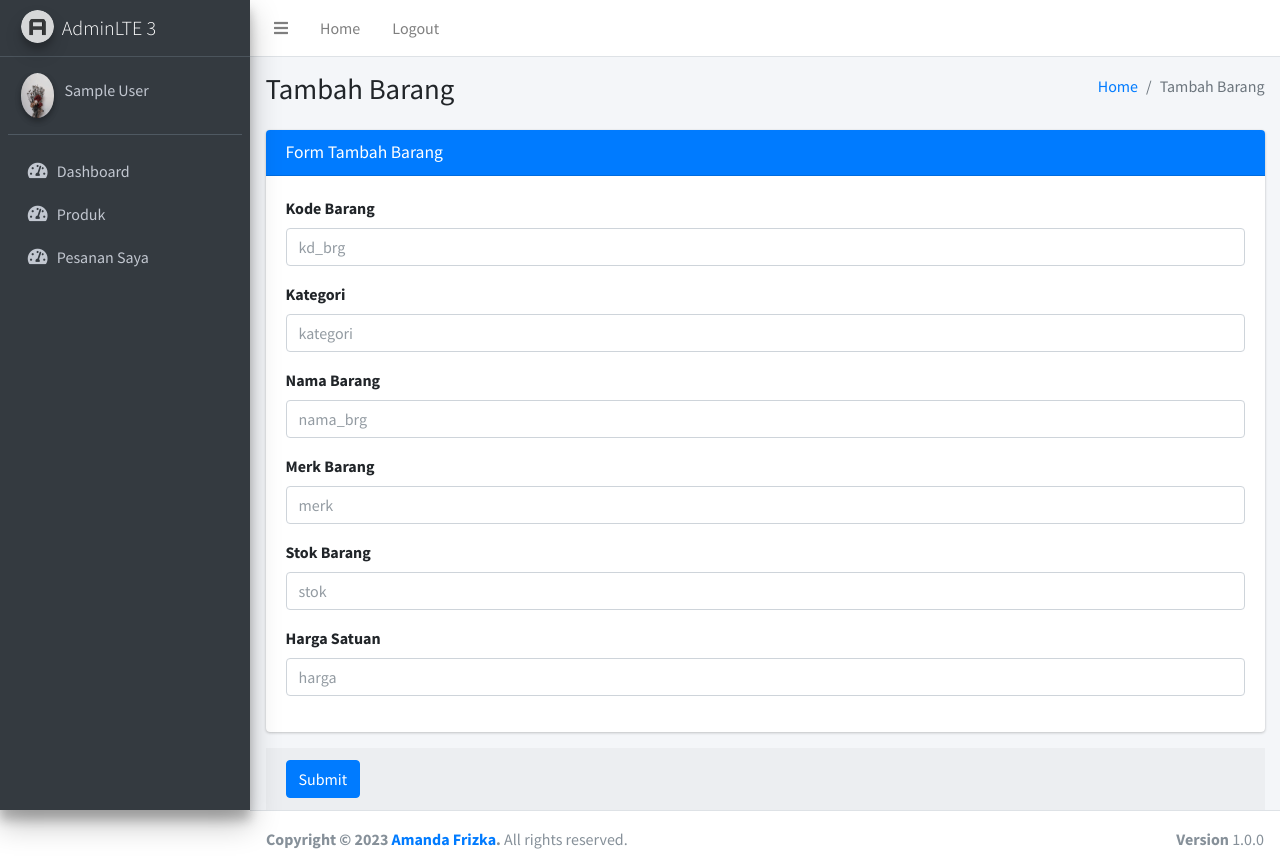
After one commit to amandafrz/projek1, a PHP site: page /tmbhproduk.php in a window 1280 px wide. The commit adds this page. Run offline with PHP 8.4, Linux system fonts and the light colour scheme; the visitor is signed in with stand-in values (Sample User, id 1); some libraries are stand-ins or nearby versions.

Commit message:
update tabel tambah barang

```diff
--- a/sidebar.php
+++ b/sidebar.php
@@ -41,10 +41,10 @@
             </a>
           </li>
           <li class="nav-item">
-            <a href="index.php" class="nav-link">
+            <a href="tbpesanan.php" class="nav-link">
               <i class="nav-icon fas fa-tachometer-alt"></i>
               <p>
-               Pemesanan
+               Pesanan Saya
               </p>
             </a>
           </li>
--- a/tbproduk.php
+++ b/tbproduk.php
@@ -71,6 +71,8 @@ include_once("cek_login.php");
                     <th>Aksi</th>
                   </tr>
                   </thead>
+                  <div class="col-md-12 m-auto mt-3">
+          <a class="btn btn-outline-secondary mb-1" href = "tmbhproduk.php" ><i class="fa-solid fa-user-plus"></i> Tambah Barang </a>
                   <tbody>
                   <?php
                     //1. membuat koneksi
@@ -97,6 +99,7 @@ include_once("cek_login.php");
                     }
                     ?>
                   </tbody>
+
                   <tfoot>
                   <tr>
                   <th>No</th>
--- /dev/null
+++ b/tmbhproduk.php
@@ -0,0 +1,183 @@
+<?php
+include_once("cek_login.php");
+?>
+<!DOCTYPE html>
+<html lang="en">
+<head>
+  <meta charset="utf-8">
+  <meta name="viewport" content="width=device-width, initial-scale=1">
+  <title>AdminLTE 3 | Blank Page</title>
+
+  <!-- Google Font: Source Sans Pro -->
+  <link rel="stylesheet" href="https://fonts.googleapis.com/css?family=Source+Sans+Pro:300,400,400i,700&display=fallback">
+  <!-- Font Awesome -->
+  <link rel="stylesheet" href="plugins/fontawesome-free/css/all.min.css">
+  <!-- DataTables -->
+  <link rel="stylesheet" href="plugins/datatables-bs4/css/dataTables.bootstrap4.min.css">
+  <link rel="stylesheet" href="plugins/datatables-responsive/css/responsive.bootstrap4.min.css">
+  <link rel="stylesheet" href="plugins/datatables-buttons/css/buttons.bootstrap4.min.css">
+  <!-- Theme style -->
+  <link rel="stylesheet" href="dist/css/adminlte.min.css">
+</head>
+<body class="hold-transition sidebar-mini">
+<!-- Site wrapper -->
+<div class="wrapper">
+  <!-- Navbar -->
+  <?php include_once('navbar.php') ?>
+  <!-- /.navbar -->
+
+  <!-- Main Sidebar Container -->
+  <?php include_once('sidebar.php') ?>
+ <!-- Content Wrapper. Contains page content -->
+ <div class="content-wrapper">
+    <!-- Content Header (Page header) -->
+    <section class="content-header">
+      <div class="container-fluid">
+        <div class="row mb-2">
+          <div class="col-sm-6">
+            <h1>Tambah Barang</h1>
+          </div>
+          <div class="col-sm-6">
+            <ol class="breadcrumb float-sm-right">
+              <li class="breadcrumb-item"><a href="#">Home</a></li>
+              <li class="breadcrumb-item active">Tambah Barang</li>
+            </ol>
+          </div>
+        </div>
+      </div><!-- /.container-fluid -->
+    </section>
+
+    <!-- Main content -->
+    <section class="content">
+      <div class="container-fluid">
+        <div class="row">
+          <!-- left column -->
+          <div class="col-md-12">
+            <!-- jquery validation -->
+            <div class="card card-primary">
+              <div class="card-header">
+                <h3 class="card-title">Form Tambah Barang</h3>
+              </div>
+              <!-- /.card-header -->
+              <!-- form start -->
+              <form id="quickForm">
+                <div class="card-body">
+                  <div class="form-group">
+                    <label for="kd_brg">Kode Barang</label>
+                    <input type="kd_brg" name="kd_brg" class="form-control" id="kd_brg" placeholder="kd_brg">
+                  </div>
+                  <div class="form-group">
+                    <label for="kategori">Kategori</label>
+                    <input type="kategori" name="kategori" class="form-control" id="kategori" placeholder="kategori">
+                  </div>
+                  <div class="form-group">
+                    <label for="nama_brg">Nama Barang</label>
+                    <input type="nama_brg" name="nama_brg" class="form-control" id="nama_brg" placeholder="nama_brg">
+                  </div>
+                  <div class="form-group">
+                    <label for="merk">Merk Barang</label>
+                    <input type="merk" name="merk" class="form-control" id="merk" placeholder="merk">
+                  </div>
+                  <div class="form-group">
+                    <label for="stok">Stok Barang</label>
+                    <input type="stok" name="stok" class="form-control" id="stok" placeholder="stok">
+                  </div>
+                  <div class="form-group">
+                    <label for="harga">Harga Satuan</label>
+                    <input type="harga" name="harga" class="form-control" id="harga" placeholder="harga">
+                  </div>
+
+                  </div>
+                </div>
+                <!-- /.card-body -->
+                <div class="card-footer">
+                  <button type="submit" class="btn btn-primary ">Submit</button>
+                </div>
+              </form>
+            </div>
+            <!-- /.card -->
+            </div>
+          <!--/.col (left) -->
+          <!-- right column -->
+          <div class="col-md-6">
+
+          </div>
+          <!--/.col (right) -->
+        </div>
+        <!-- /.row -->
+      </div><!-- /.container-fluid -->
+    </section>
+    <!-- /.content -->
+  </div>
+  <!-- /.content-wrapper -->
+
+  <?php include_once('footer.php')?>
+
+  <!-- Control Sidebar -->
+  <aside class="control-sidebar control-sidebar-dark">
+    <!-- Control sidebar content goes here -->
+  </aside>
+  <!-- /.control-sidebar -->
+</div>
+<!-- ./wrapper -->
+
+<!-- jQuery -->
+<script src="../../plugins/jquery/jquery.min.js"></script>
+<!-- Bootstrap 4 -->
+<script src="../../plugins/bootstrap/js/bootstrap.bundle.min.js"></script>
+<!-- jquery-validation -->
+<script src="../../plugins/jquery-validation/jquery.validate.min.js"></script>
+<script src="../../plugins/jquery-validation/additional-methods.min.js"></script>
+<!-- AdminLTE App -->
+<script src="../../dist/js/adminlte.min.js"></script>
+<!-- AdminLTE for demo purposes -->
+<script src="../../dist/js/demo.js"></script>
+<!-- Page specific script -->
+<script>
+$(function () {
+  $.validator.setDefaults({
+    submitHandler: function () {
+      alert( "Form successful submitted!" );
+    }
+  });
+  $('#quickForm').validate({
+    rules: {
+      email: {
+        required: true,
+        email: true,
+      },
+      password: {
+        required: true,
+        minlength: 5
+      },
+      terms: {
+        required: true
+      },
+    },
+    messages: {
+      email: {
+        required: "Please enter a email address",
+        email: "Please enter a valid email address"
+      },
+      password: {
+        required: "Please provide a password",
+        minlength: "Your password must be at least 5 characters long"
+      },
+      terms: "Please accept our terms"
+    },
+    errorElement: 'span',
+    errorPlacement: function (error, element) {
+      error.addClass('invalid-feedback');
+      element.closest('.form-group').append(error);
+    },
+    highlight: function (element, errorClass, validClass) {
+      $(element).addClass('is-invalid');
+    },
+    unhighlight: function (element, errorClass, validClass) {
+      $(element).removeClass('is-invalid');
+    }
+  });
+});
+</script>
+</body>
+</html>
```
